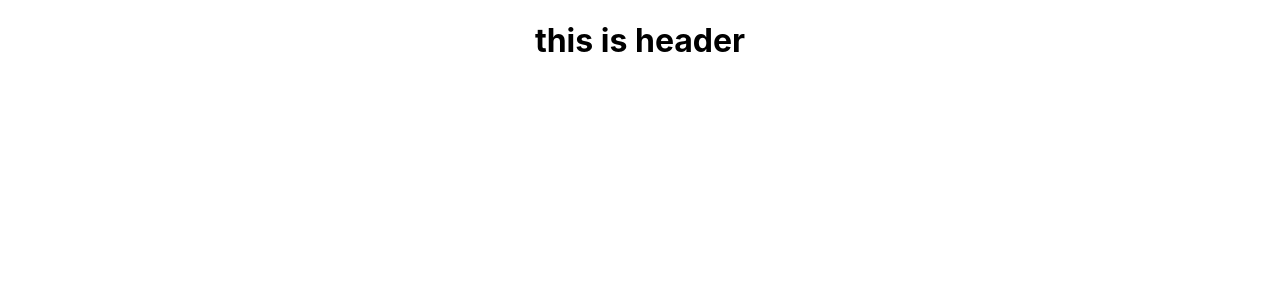
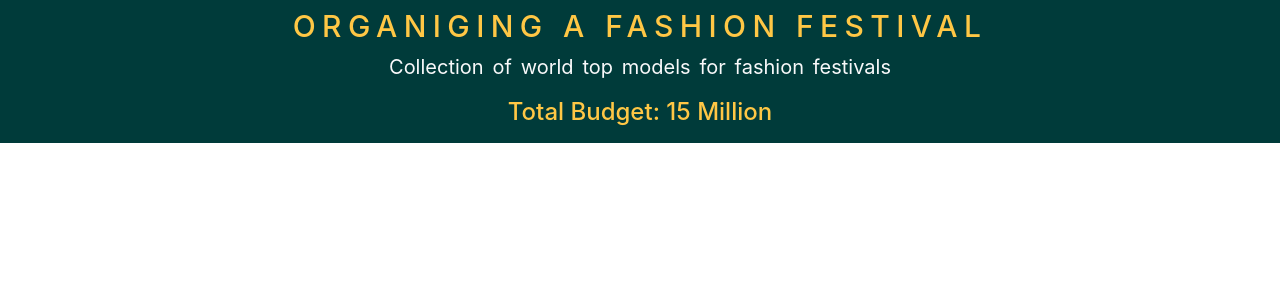
Before and after one commit to developeremdad/Fashion-show, a React (Create React App) app: page / in a window 1280 px wide. Shown: the top 300 px of the page. Built offline with nearby package versions, Linux system fonts and the light colour scheme.

Commit message:
complete header

```diff
--- a/public/index.html
+++ b/public/index.html
@@ -1,15 +1,16 @@
 <!DOCTYPE html>
 <html lang="en">
+
 <head>
   <meta charset="utf-8" />
   <link rel="icon" href="%PUBLIC_URL%/favicon.ico" />
   <meta name="viewport" content="width=device-width, initial-scale=1" />
   <meta name="theme-color" content="#000000" />
-    <meta
-      name="description"
-      content="Web site created using create-react-app"
-    />
+  <meta name="description" content="Web site created using create-react-app" />
   <link rel="apple-touch-icon" href="%PUBLIC_URL%/logo192.png" />
+  <!-- link bootstrap css  -->
+  <link href="https://cdn.jsdelivr.net/npm/bootstrap@5.0.2/dist/css/bootstrap.min.css" rel="stylesheet"
+    integrity="sha384-EVSTQN3/azprG1Anm3QDgpJLIm9Nao0Yz1ztcQTwFspd3yD65VohhpuuCOmLASjC" crossorigin="anonymous">
   <!--
       manifest.json provides metadata used when your web app is installed on a
       user's mobile device or desktop. See https://developers.google.com/web/fundamentals/web-app-manifest/
@@ -24,8 +25,9 @@
       work correctly both with client-side routing and a non-root public URL.
       Learn how to configure a non-root public URL by running `npm run build`.
     -->
-    <title>React App</title>
+  <title>Fashion Show</title>
 </head>
+
 <body>
   <noscript>You need to enable JavaScript to run this app.</noscript>
   <div id="root"></div>
@@ -40,4 +42,5 @@
       To create a production bundle, use `npm run build` or `yarn build`.
     -->
 </body>
+
 </html>
--- a/src/App.css
+++ b/src/App.css
@@ -1,6 +1,3 @@
-.App {
-  text-align: center;
-}
 
 .App-logo {
   height: 40vmin;
--- a/src/Components/Header/Header.css
+++ b/src/Components/Header/Header.css
@@ -0,0 +1,11 @@
+.header-container{
+    background-color: #003B3A;
+    color: #FFC745;
+}
+.header-title{
+    font-size: 30px;
+    letter-spacing: .4rem;
+}
+.header-description{
+    word-spacing: .2rem;
+}
--- a/src/Components/Header/Header.js
+++ b/src/Components/Header/Header.js
@@ -1,9 +1,12 @@
 import React from 'react';
+import './Header.css';
 
 const Header = () => {
     return (
-        <div>
-            <h1>this is header</h1>
+        <div className="header-container text-center p-2">
+            <h2 className="header-title">ORGANIGING A FASHION FESTIVAL</h2>
+            <p className="header-description text-light fs-5">Collection of world top models for fashion festivals</p>
+            <h4 className="">Total Budget: 15 Million</h4>
         </div>
     );
 };
```
Also changed, not shown: public/favicon.png (added), src/Components/Models/Models.css (added), src/Components/Models/Models.js (added), 1 other file (tests, documents, lock files or other folders). Lines whose indentation alone changed are shown as unchanged.
